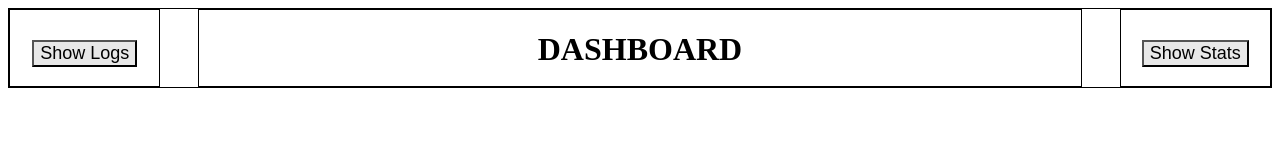
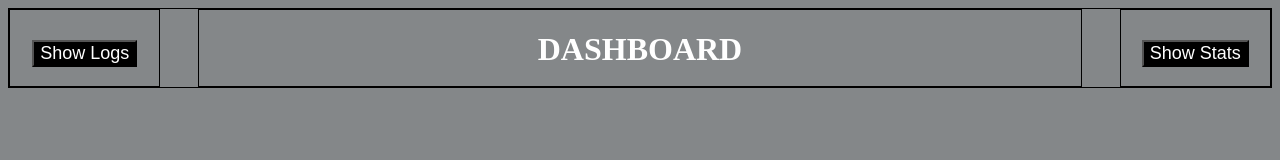
Before and after one commit to harinath001/visualisation-project, a plain HTML site: page frontend/index.html in a window 1280 px wide. Drawn offline with Linux system fonts and the light colour scheme.

Commit message:
added colors

```diff
--- a/frontend/index.html
+++ b/frontend/index.html
@@ -10,6 +10,7 @@
     		text-align: center;
     		border: 1px solid black;
     		margin: 0px;
+			color: white;
     		/*background-color: red;*/
     	}
 
@@ -48,6 +49,8 @@
 		  display: inline-block;
 		  font-size: 18px;
 		  margin-top:30px;
+		  color: white;
+		background-color: black;
 		  /*position: absolute;*/
   		  /*top: 38%;*/
 
@@ -67,7 +70,7 @@
     <script type="text/javascript" src="index.js"></script>
 </head>
 
-<body style="text-align:center">
+<body style="text-align:center;background-color:#848789">
 	<div id="dashboard" style="width:100%; height:auto;border:0px;">
 		<div style="width:100%; height:80px;">
 			<div style="width:70%; height:100%;">
```
